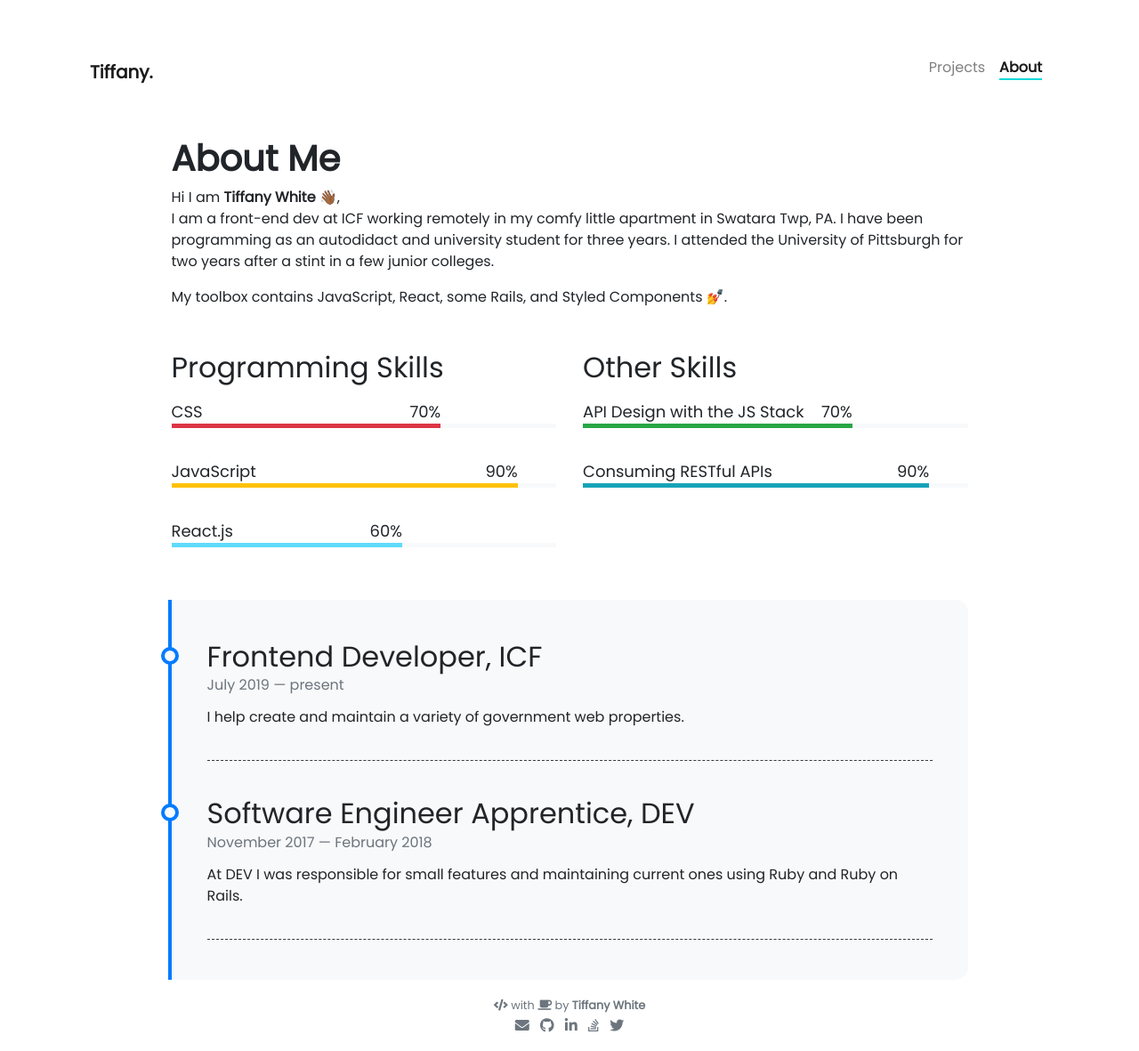
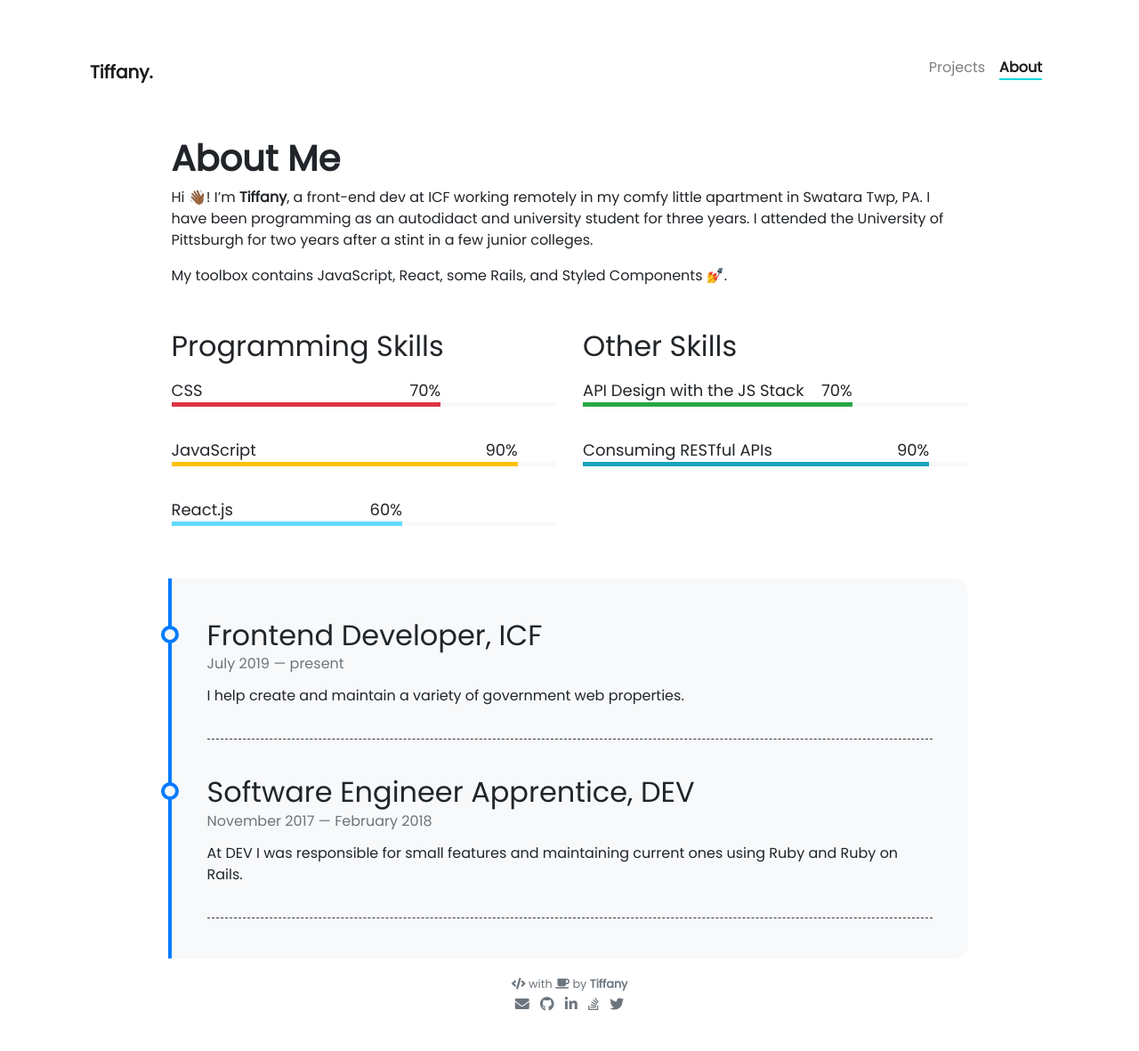
Before and after one commit to twhite96/portfolio-v5, a Jekyll site: the page built from pages/about.md, in a window 1280 px wide. Shown: the whole page at 89% size. Built offline with Jekyll 4.4.1, drawn with Linux system fonts in a browser that asks for light colours; nearby versions of some CDN libraries; after the commit the page ends 1157 px from its top, so only the background shows below that.

Commit message:
Update something

```diff
--- a/_config.yml
+++ b/_config.yml
@@ -10,7 +10,7 @@
 
 ### Author Info ###
 author:
-  name              : Tiffany White
+  name              : Tiffany
   image             : https://res.cloudinary.com/twhiteblog/image/upload/v1573960505/authorimage_cxgyau.jpg
   # behance           : your_username
 # dribbble          : your_username
--- a/pages/about.md
+++ b/pages/about.md
@@ -7,8 +7,7 @@
 
 # **About Me**
 
-Hi I am **{{ site.author.name }}** 👋🏾,<br>
-I am a front-end dev at ICF working remotely in my comfy little apartment in Swatara Twp, PA. I have been programming as an autodidact and university student for three years. I attended the University of Pittsburgh for two years after a stint in a few junior colleges.
+Hi 👋🏾! I'm **{{ site.author.name }}**, a front-end dev at ICF working remotely in my comfy little apartment in Swatara Twp, PA. I have been programming as an autodidact and university student for three years. I attended the University of Pittsburgh for two years after a stint in a few junior colleges.
 
 My toolbox contains JavaScript, React, some Rails, and Styled Components 💅.
 
```
Also changed, not shown: assets/icon.png (deleted).
